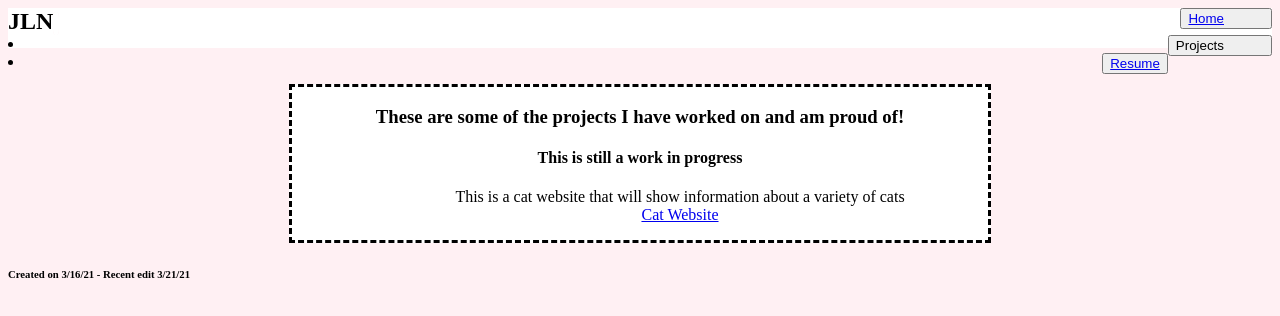
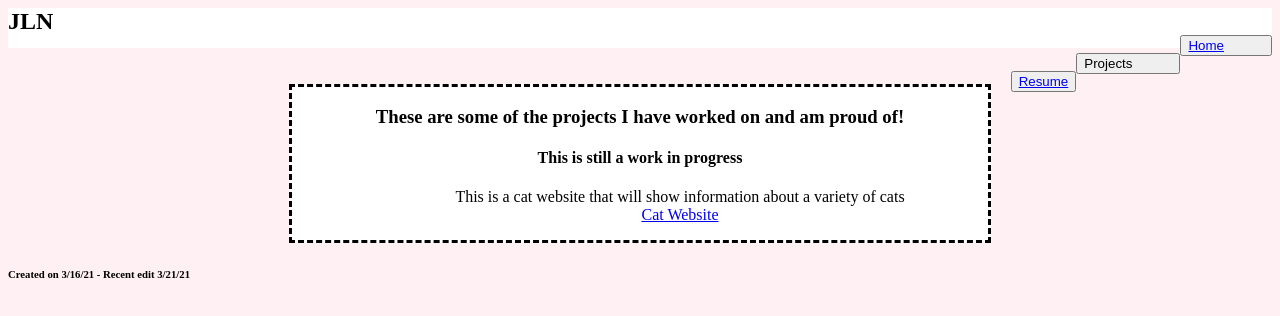
Before and after one commit to Jeninuwin/JennyNguyen, a plain HTML site: page project.html in a window 1280 px wide. Drawn offline with Linux system fonts and the light colour scheme.

Commit message:
Update project.html

```diff
--- a/project.html
+++ b/project.html
@@ -20,15 +20,17 @@
   </style>
     <nav class = "bar">
       <H1 class = "title">JLN</H1>
-      <li class="horizontal">
-        <button style="display: inline; align-self: right;"><a href="index.html">Home</a><span class = "tab"></span></button>
-      </li>
-      <li>
-        <button style="display: inline; align-self: right;">Projects<span class = "tab"></span></button>
-      </li>
-      <li>
-        <button style="display: inline; align-self: right;"><a href="https://drive.google.com/file/d/1dNxrHnv_kU_e5vi1kkYQjgKAFP-ardUn/view?usp=sharing">Resume</a></button>
-      </li>
+      <ul style="display: inline; align-self: right;">
+        <li>
+          <button><a href="index.html">Home</a><span class = "tab"></span></button>
+        </li>
+        <li>
+          <button>Projects<span class = "tab"></span></button>
+        </li>
+        <li>
+          <button><a href="https://drive.google.com/file/d/1dNxrHnv_kU_e5vi1kkYQjgKAFP-ardUn/view?usp=sharing">Resume</a></button>
+        </li>
+      </ul>
     </nav>
 
   <br></br>
```
